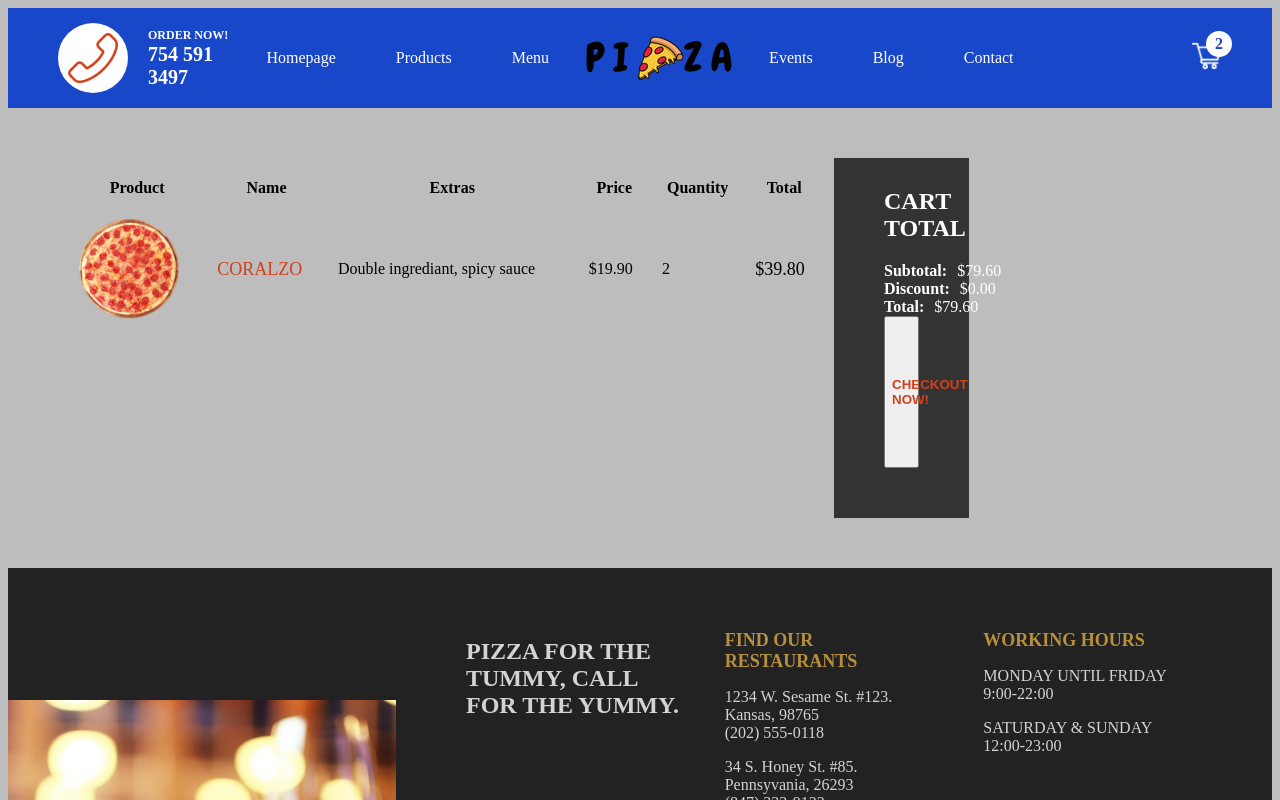
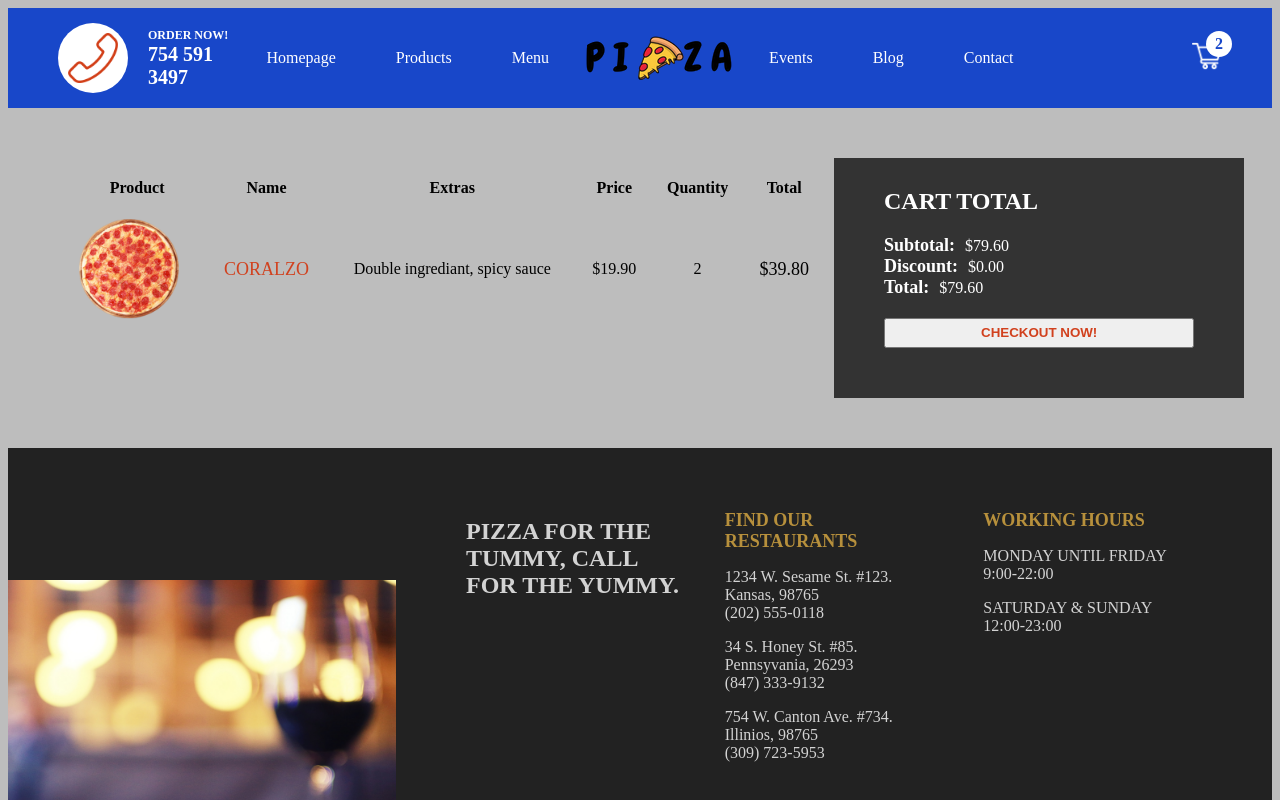
Before and after one commit to bengoh815/pizzaRestaurant, a Next.js app in the folder pizzarestaurant/: page /cart in a window 1280 px wide. Shown: the top 800 px of the page. Built offline with nearby package versions, Linux system fonts and the light colour scheme.

Commit message:
Fixed some bugs
Product column needs realignment of pizza image

```diff
--- a/pizzarestaurant/styles/Cart.module.css
+++ b/pizzarestaurant/styles/Cart.module.css
@@ -22,6 +22,10 @@
     border-spacing: 20px;
 }
 
+.tr {
+    text-align: center;
+}
+
 .name {
     font-weight: 50;
     color: #d1411e;
@@ -34,7 +38,7 @@
 }
 
 .wrapper {
-    width: 9%;
+    width: 80%;
     max-height: 300px;
     background-color: #333;
     padding: 50px;
@@ -46,12 +50,14 @@
 }
 
 .totalTextTitle {
+    font-size: large;
     margin-right: 10px;
 }
 
 .button {
-    height: 300px;
+    height: 30px;
     color: #d1411e;
     font-weight: bold;
     cursor: pointer;
+    margin-top: 20px;
 }
```
